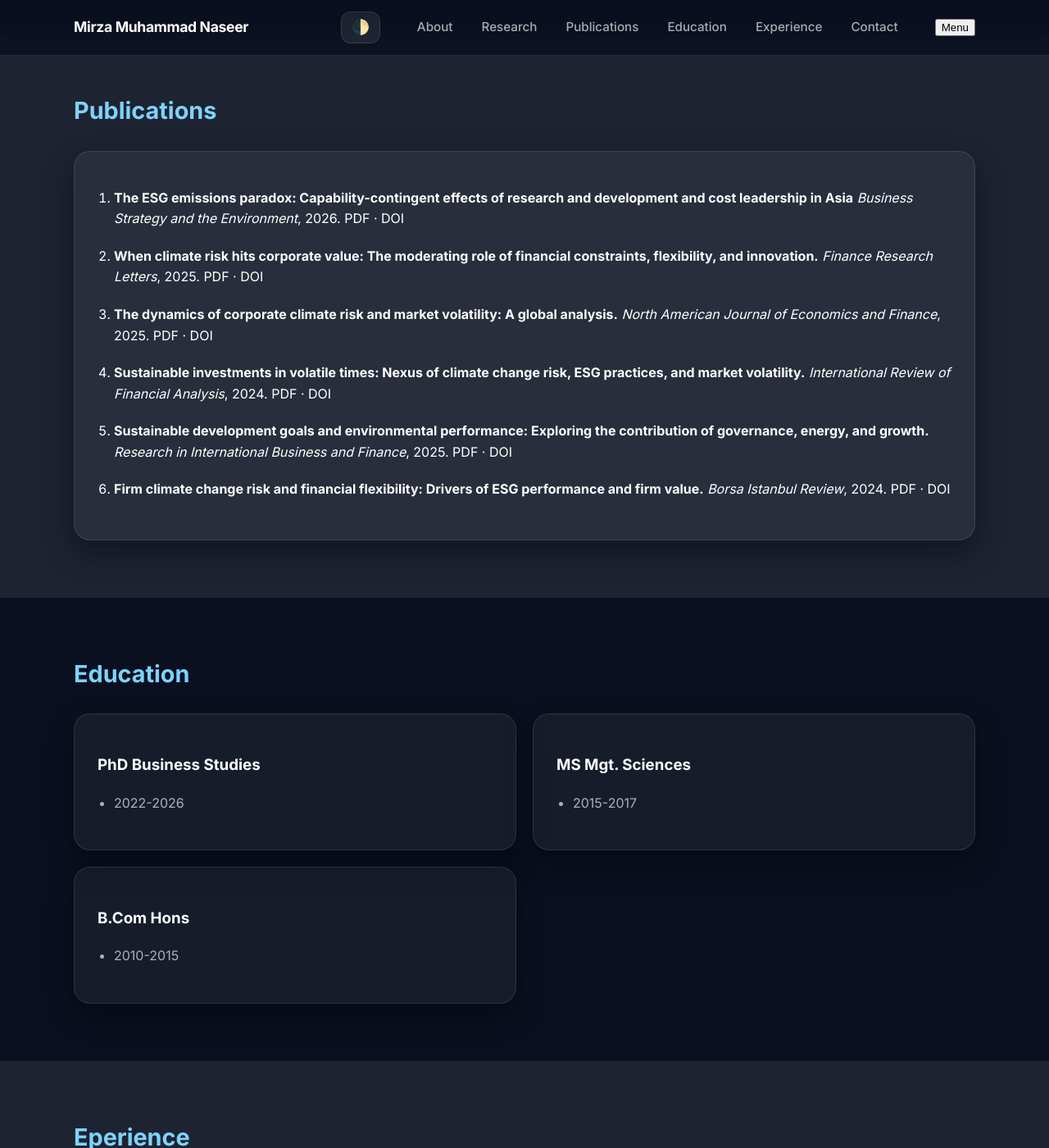
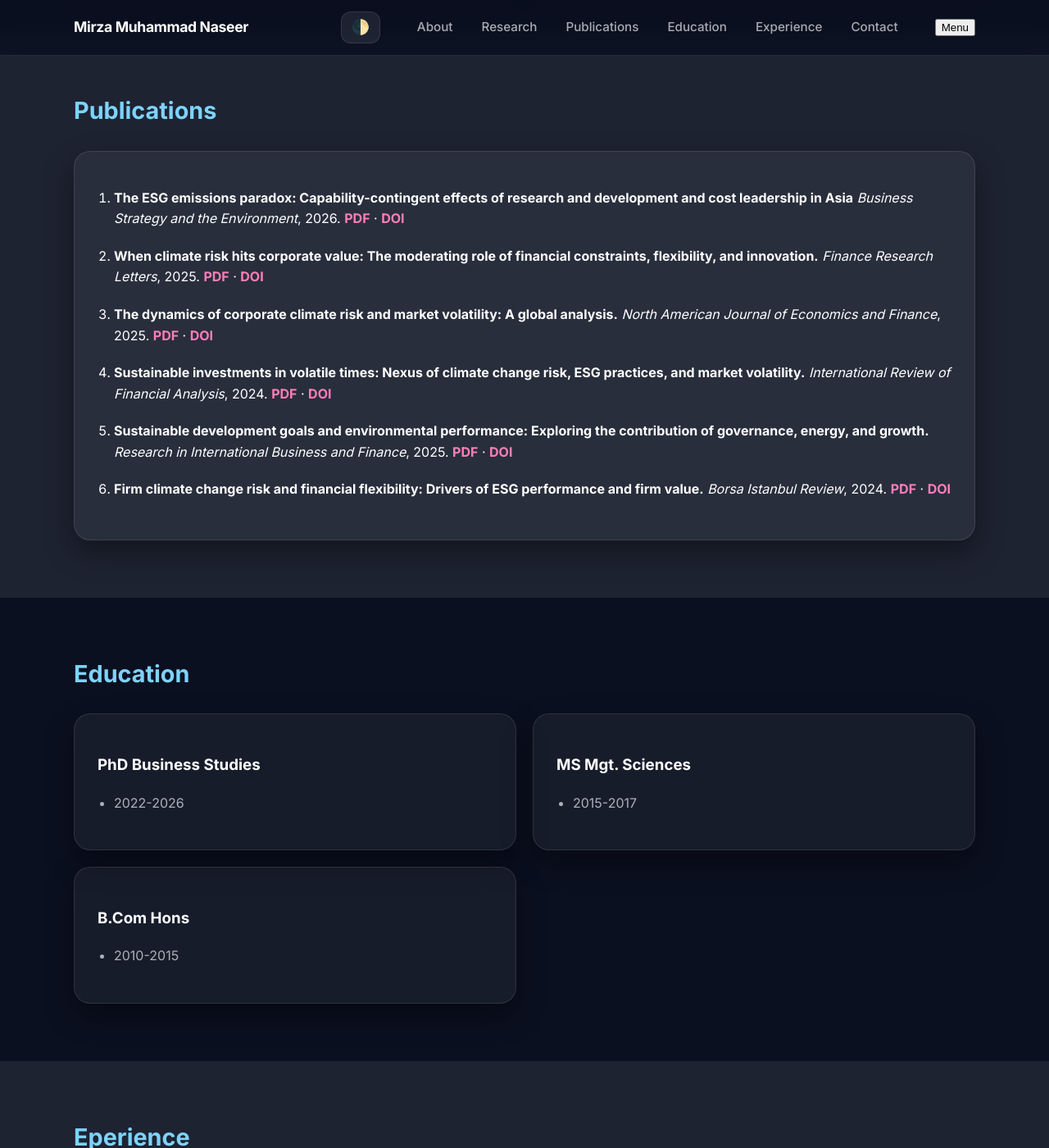
Before and after one commit to mmnaseer/mmnaseer.github.io, a Jekyll site: the page index.html, which Jekyll copies as it is, in a window 1280 px wide and 1400 px high, scrolled down 937 px. Shown: the whole window at 82% size. Built offline with Jekyll 4.4.1, drawn with Linux system fonts in a browser that asks for light colours; a style sheet for code colours, icons or effects is not loaded.

Commit message:
Update style.css

```diff
--- a/assets/style.css
+++ b/assets/style.css
@@ -182,6 +182,17 @@ h2 { color: var(--brand); font-size: 1.8rem; margin-top: 0; margin-bottom: 25px;
   color: var(--muted);
   font-size: 0.9rem;
 }
+.pub-links a {
+    color: #ff7eb9; /* Replace with your preferred Hex color */
+    font-weight: 700;
+    text-decoration: none;
+}
+
+.pub-links a:hover {
+    color: var(--text); /* Changes color when you hover */
+    text-decoration: underline;
+}
+
 
 /* --- 7. Responsive Design --- */
 @media (max-width: 900px) {
```
